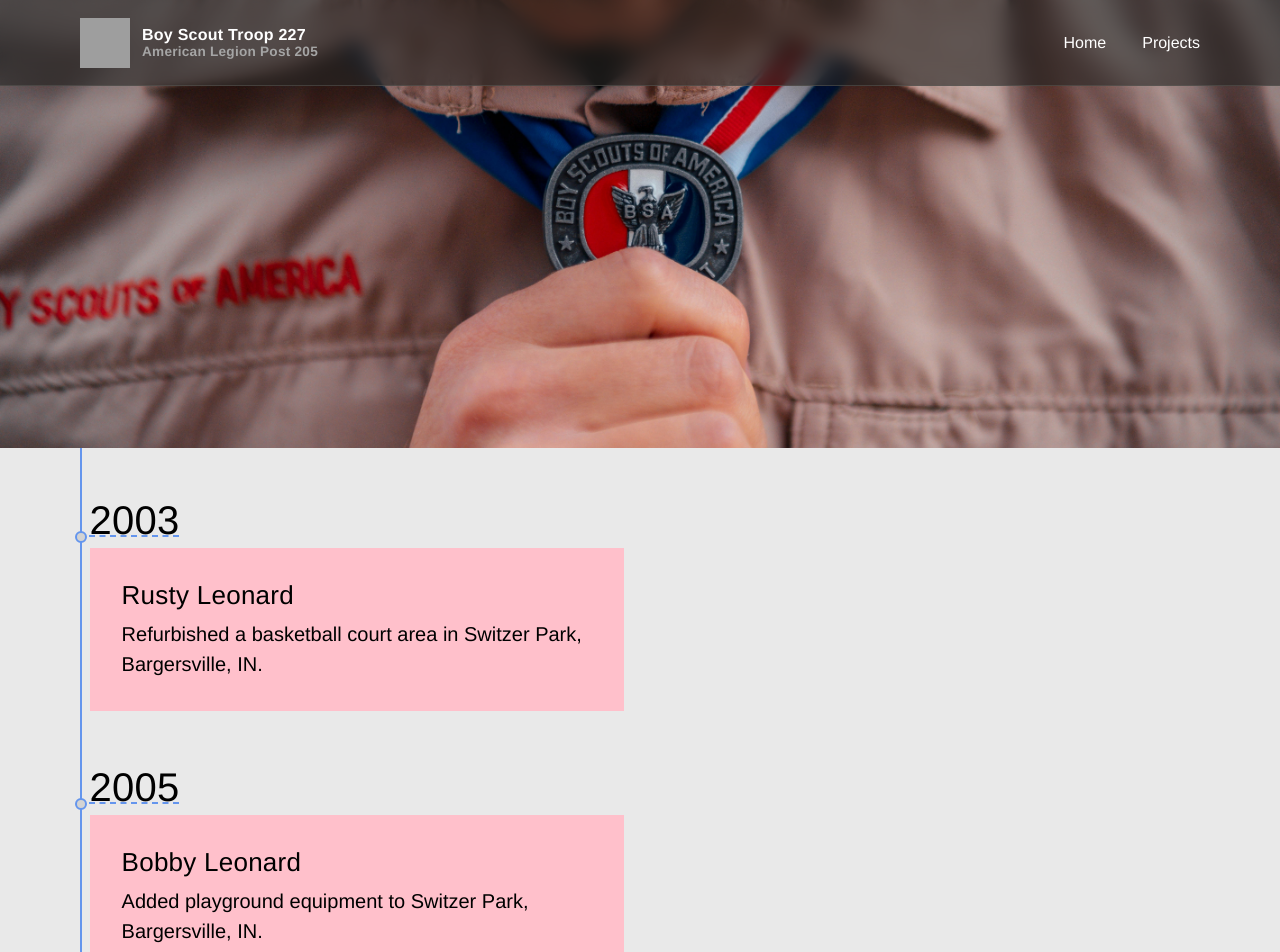
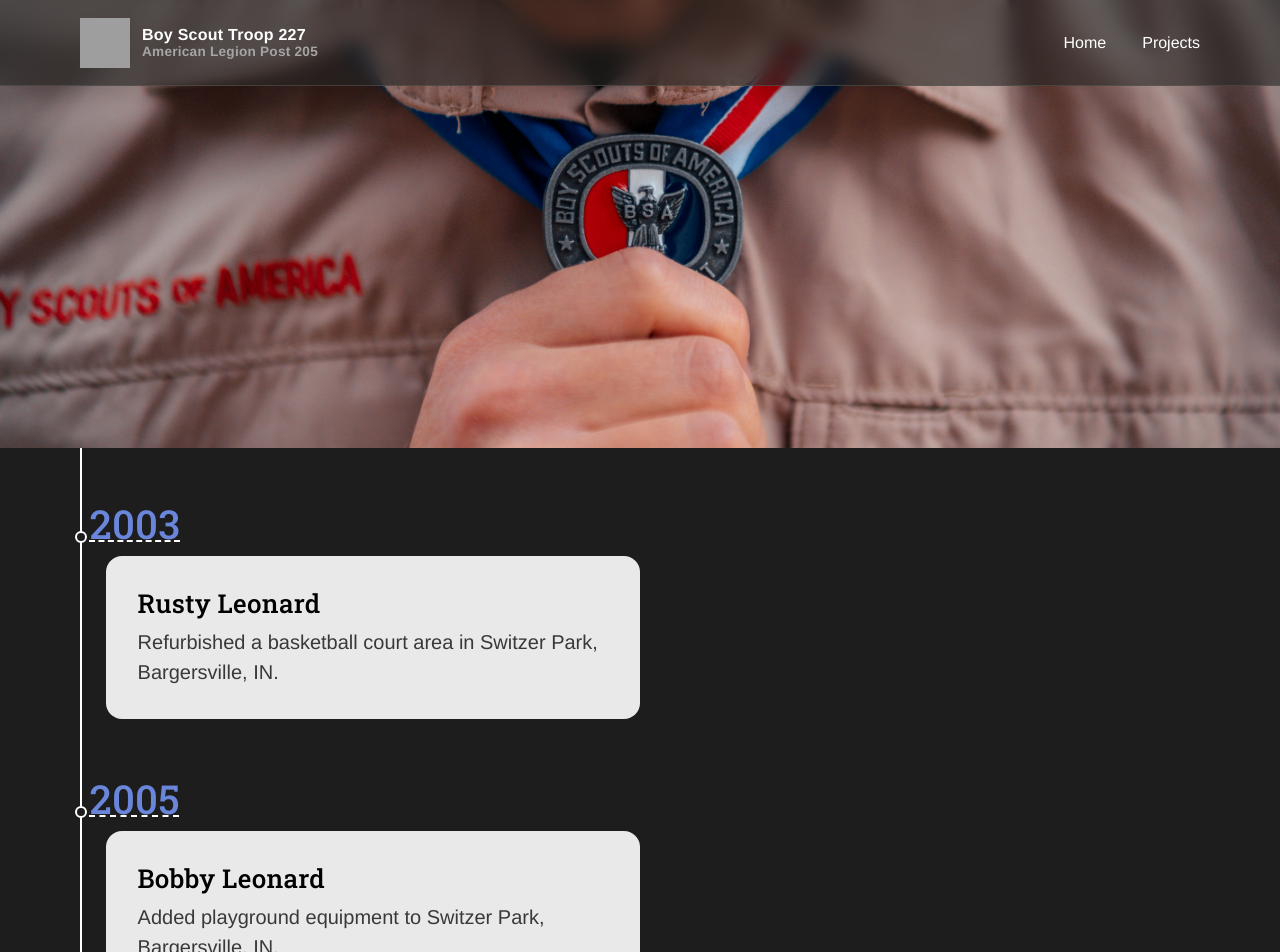
Before and after one commit to SATroop227Media/WebpageTroop227, a React (Vite) app: page /projects in a window 1280 px wide. Shown: the top 952 px of the page. Built offline with nearby package versions, Linux system fonts and the light colour scheme; grey boxes are pictures that could not be loaded.

Commit message:
finished timeline

```diff
--- a/src/styles/components/project-timeline.css
+++ b/src/styles/components/project-timeline.css
@@ -2,8 +2,9 @@
     position: relative;
     padding-inline: var(--global-layout-padding-gutter);
     padding-block: var(--global-layout-padding-block);
-    --timeline-color: cornflowerblue;
-    --timeline-background-color: lightgrey;
+    --timeline-color: var(--color-neutral-1000);
+    --timeline-background-color: var(--color-neutral-100);
+    background-color: var(--timeline-background-color);
 }
 
 .project__year-list {
@@ -46,16 +47,23 @@
     display: flex;
     flex-direction: column;
     gap: 1rem;
+    margin-left: 1rem;
 }
 
 .project__card {
     padding: 2rem;
     width: 60ch;
-    background-color: pink;
+    background-color: var(--color-neutral-900);
+    border-radius: 16px;
 }
 
 .project__card > h3 {
     padding-bottom: .5rem;
+    font-family: var(--font-family-serif);
+}
+
+.project__card > p {
+    color: var(--color-neutral-200);
 }
 
 .project__year-content {
@@ -64,6 +72,9 @@
 }
 
 .project__year-content > h2 {
-    padding-block: .25rem;
+    padding-block: .5rem;
     text-decoration: underline dashed var(--timeline-color) 2px;
+    color: rgb(105, 134, 219);
+    font-weight: 500;
+    font-family: var(--font-family-serif);
 }
--- a/src/styles/global/typography.css
+++ b/src/styles/global/typography.css
@@ -4,7 +4,8 @@ url('https://fonts.googleapis.com/css2?family=Roboto+Slab:wght@100..900&family=R
 
 :root {
     --font-family-hero: "Nanum Myeongjo", "serif";
-    --font-family-sans-serif: "Helvetica", "Arial",'sans-serif'
+    --font-family-sans-serif: "Helvetica", "Arial",'sans-serif';
+    --font-family-serif: "Roboto Slab", "serif";
 }
 
 @layer wysiwyg;
@@ -18,6 +19,7 @@ url('https://fonts.googleapis.com/css2?family=Roboto+Slab:wght@100..900&family=R
         padding: 0 0 .25rem;
         color: var(--color-h2);
         font-size: min(2.25rem, 10vw);
+        font-family: var(--font-family-serif);
         font-weight: 400;
         line-height: 1.2;
     }
@@ -26,6 +28,7 @@ url('https://fonts.googleapis.com/css2?family=Roboto+Slab:wght@100..900&family=R
         font-size: min(1.5rem, 10vw);
         font-weight: 500;
         line-height: 1.2;
+        font-family: var(--font-family-serif);
     }
 
     p {
```
